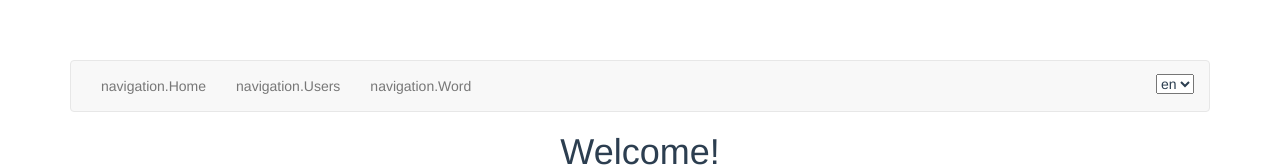
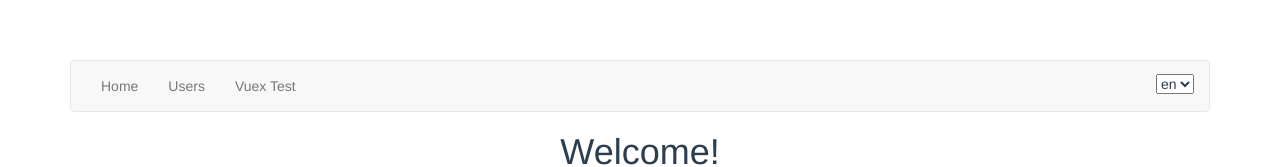
Before and after one commit to nguyentoanit/vuejs-practices, a Vue app: page /#/ in a window 1280 px wide. Shown: the top 167 px of the page. Built offline with nearby package versions, Linux system fonts and the light colour scheme.

Commit message:
Navigation Multilanguge

```diff
--- a/src/lang/en.js
+++ b/src/lang/en.js
@@ -11,5 +11,10 @@ export default {
     add: 'Add',
     store: 'Store',
     result: 'Result'
+  },
+  navigation: {
+    home: 'Home',
+    users: 'Users',
+    testVuex: 'Vuex Test'
   }
 };
--- a/src/lang/fr.js
+++ b/src/lang/fr.js
@@ -11,5 +11,10 @@ export default {
     add: 'Ajouter',
     store: 'le magasin',
     result: 'Résultat'
+  },
+  navigation: {
+    home: 'Accueil',
+    users: 'Utilisateurs',
+    testVuex: 'Vuex Test'
   }
 };
--- a/src/lang/jp.js
+++ b/src/lang/jp.js
@@ -11,5 +11,10 @@ export default {
     add: '追加する',
     store: '格納',
     result: '結果'
+  },
+  navigation: {
+    home: 'ホーム',
+    users: 'ユーザー',
+    testVuex: 'Vuexテスト'
   }
 };
--- a/src/router/index.js
+++ b/src/router/index.js
@@ -13,28 +13,28 @@ export default new Router({
     {
       path: '/',
       name: 'HelloWorld',
-      title: 'Home',
+      title: 'home',
       visible: true,
       component: HelloWorld
     },
     {
       path: '/users',
       name: 'Users',
-      title: 'Users',
+      title: 'users',
       visible: true,
       component: Users
     },
     {
       path: '/user/:id',
       name: 'User',
-      title: 'User',
+      title: 'user',
       visible: false,
       component: User
     },
     {
       path: '/word',
       name: 'Word',
-      title: 'Word',
+      title: 'testVuex',
       visible: true,
       component: Word
     }
```
